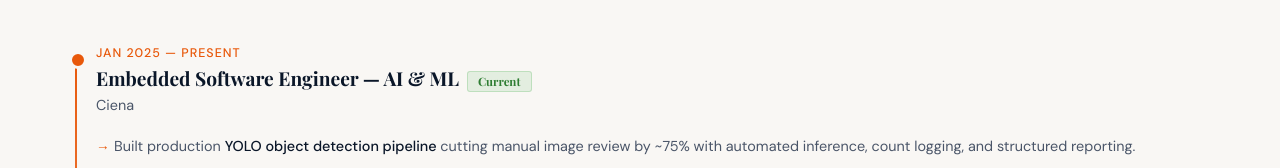
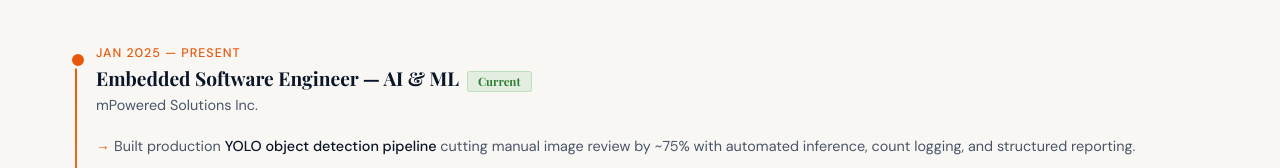
Before and after one commit to siddharth-gajjar-522691/Siddharth-gajjar.github.io, a plain HTML site: page index.html in a window 1280 px wide. Shown: the part 2191-2359 px from the top of the page. Drawn offline with nearby package versions, Linux system fonts and the light colour scheme; a web font is replaced by a local one.

Commit message:
Update index.html
ciena to mpowered

```diff
--- a/index.html
+++ b/index.html
@@ -374,7 +374,7 @@ footer span{color:var(--orange)}
         <div class="exp-header">
           <div class="exp-period">Jan 2025 — Present</div>
           <div class="exp-role">Embedded Software Engineer — AI &amp; ML<span class="exp-badge badge-current">Current</span></div>
-          <div class="exp-company">Ciena </div>
+          <div class="exp-company">mPowered Solutions Inc. </div>
         </div>
         <ul class="exp-bullets">
           <li>Built production <strong>YOLO object detection pipeline</strong> cutting manual image review by ~75% with automated inference, count logging, and structured reporting.</li>
```
